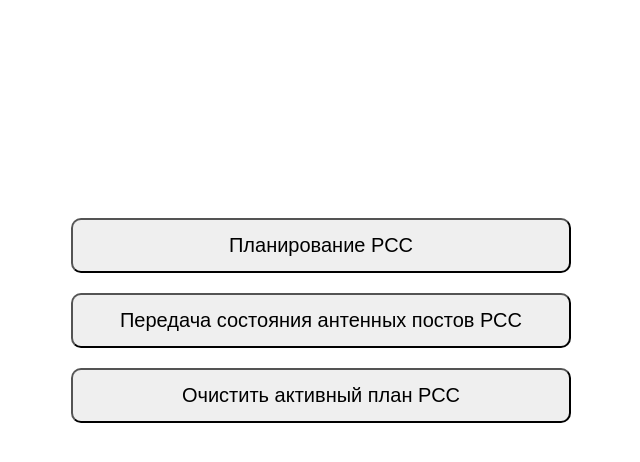
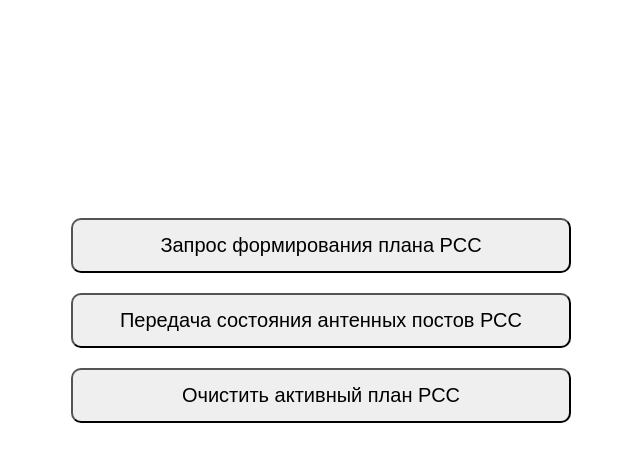
Before and after one commit to Aleksandrskm/RSS-SURR, a Flask app: page / in a window 1280 px wide. Shown: the part 75-537 px from the top of the page, without its empty margins (319-959 px from the left). Run offline with Flask 3, Linux system fonts and the light colour scheme.

Commit message:
Update base.html

```diff
--- a/website/templates/base.html
+++ b/website/templates/base.html
@@ -27,7 +27,7 @@
     {% block content %}
 
     <main class="butt">
-        <a href="/plan_RSS"><button class="btn">Планирование РСС</button></a>
+        <a href="/plan_RSS"><button class="btn">Запрос формирования плана РСС</button></a>
         <a href="/transmitting_antennas_RSS"><button class="btn">Передача состояния антенных постов РСС</button></a>
         <button class="btn" onclick="">Очистить активный план РСС</button>
     </main>
```
